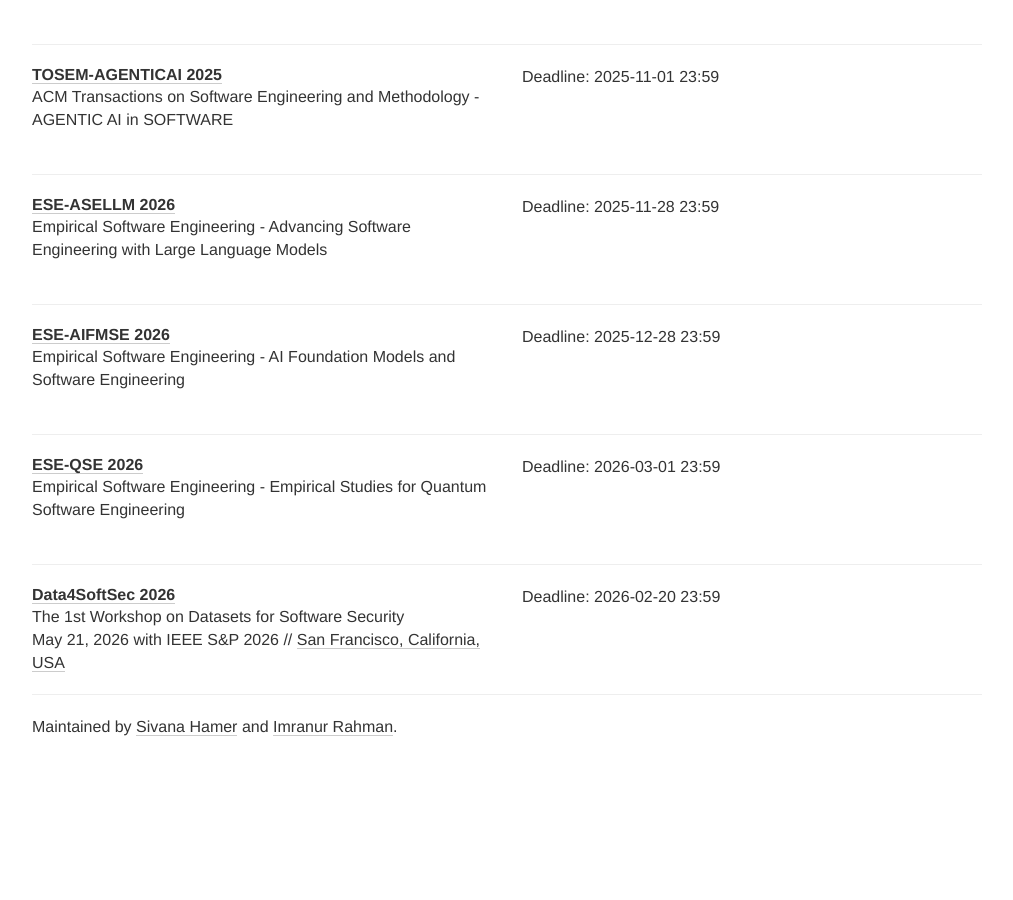
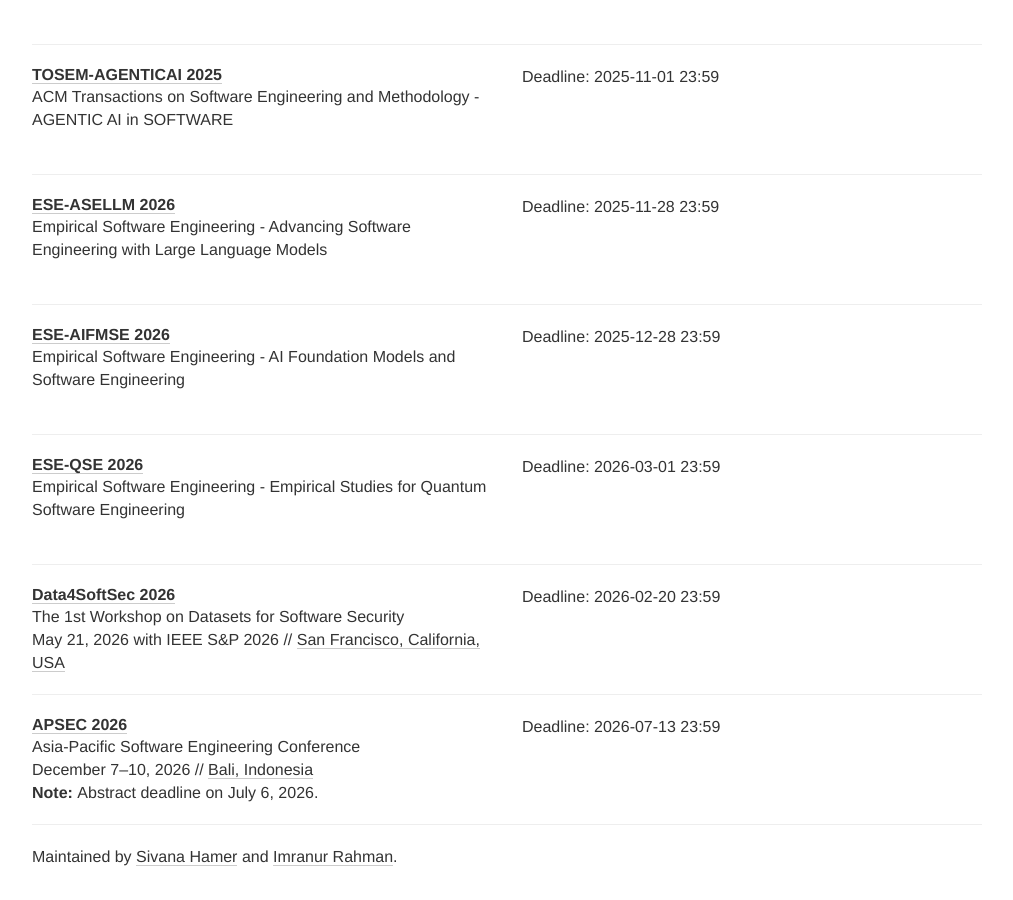
Before and after one commit to se-deadlines/se-deadlines.github.io, a Jekyll site: the page built from index.html, in a window 1280 px wide and 900 px high, scrolled down 22683 px. Shown: the whole window, without its empty margins (133-1146 px from the left). Built offline with Jekyll 4.4.1, drawn with Linux system fonts in a browser that asks for light colours; nearby versions of some CDN libraries; before the commit the page ends 23453 px from its top, so only the background shows below that.

Commit message:
Add APSEC 2026

```diff
--- a/_data/conferences.yml
+++ b/_data/conferences.yml
@@ -1803,3 +1803,14 @@
   date: May 21, 2026 with IEEE S&P 2026
   place: San Francisco, California, USA
   tags: [WO]
+
+- name: APSEC
+  description: Asia-Pacific Software Engineering Conference
+  year: 2026
+  link: https://conf.researchr.org/home/apsec-2026
+  deadline:
+  - "2026-07-13 23:59"
+  date: December 7-10, 2026
+  place: Bali, Indonesia
+  note: Abstract deadline on July 6, 2026.
+  tags: [CO, RPT]
```
